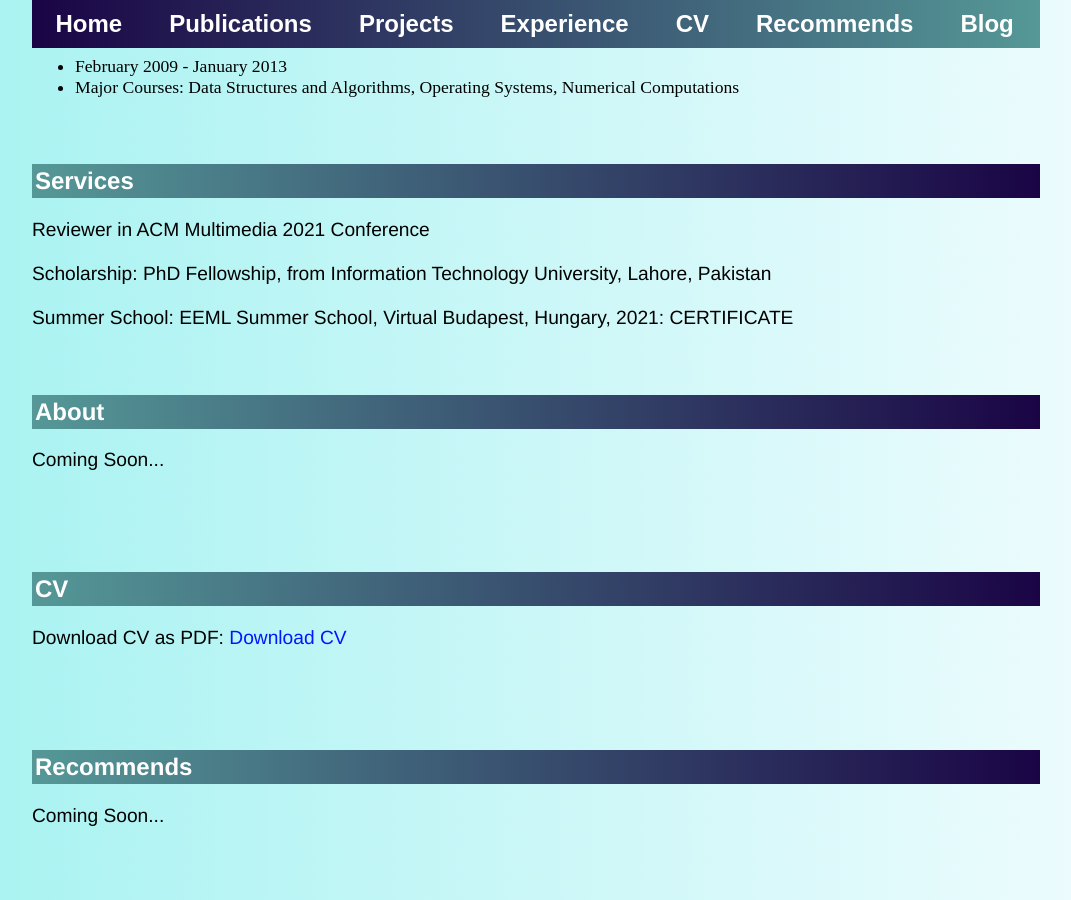
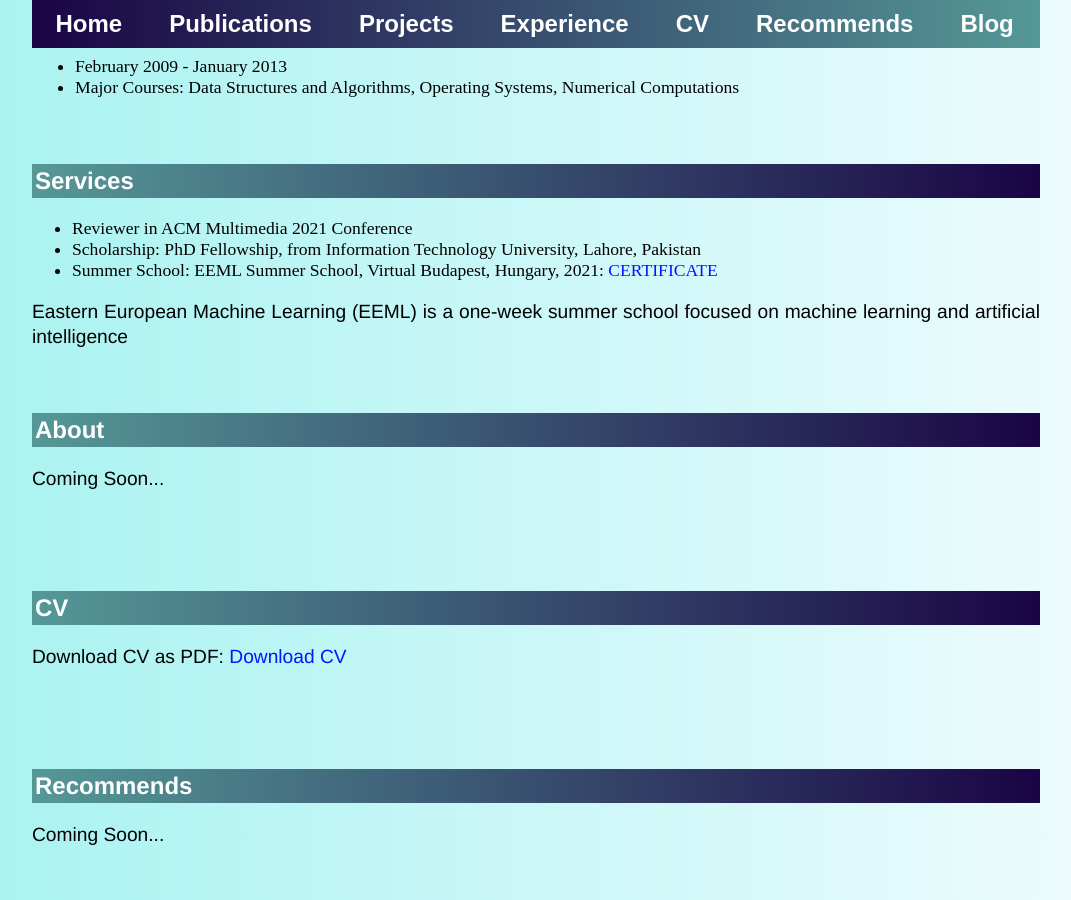
Before and after one commit to akhtarvision/akhtarvision.github.io, a Jekyll site: the page built from index.html, in a window 1280 px wide and 900 px high, scrolled down 2722 px. Shown: the whole window, without its empty margins (104-1175 px from the left). Built offline with Jekyll 4.4.1, drawn with Linux system fonts in a browser that asks for light colours.

Commit message:
Update index.html

```diff
--- a/index.html
+++ b/index.html
@@ -247,9 +247,12 @@ Bachelor of Science (BS) in Computer Engineering <br>
 <table class="imgtable">
 <!-- paper entry-->
 
-<p> Reviewer in ACM Multimedia 2021 Conference</p>
-<p> Scholarship: PhD Fellowship, from Information Technology University, Lahore, Pakistan</p>
-<p> Summer School: EEML Summer School, Virtual Budapest, Hungary, 2021: CERTIFICATE</p>
+<ul>
+  <li>Reviewer in ACM Multimedia 2021 Conference</li>
+  <li>Scholarship: PhD Fellowship, from Information Technology University, Lahore, Pakistan</li>
+  <li>Summer School: EEML Summer School, Virtual Budapest, Hungary, 2021: <a href="https://drive.google.com/file/u/2/d/14v6LukMF6j8rmwnrY_Os2BlUm1cXGlVi/view">CERTIFICATE</a></li>
+</ul>
+<p>Eastern European Machine Learning (EEML) is a one-week summer school focused on machine learning and artificial intelligence</p>
 
 
 	</table>
```
